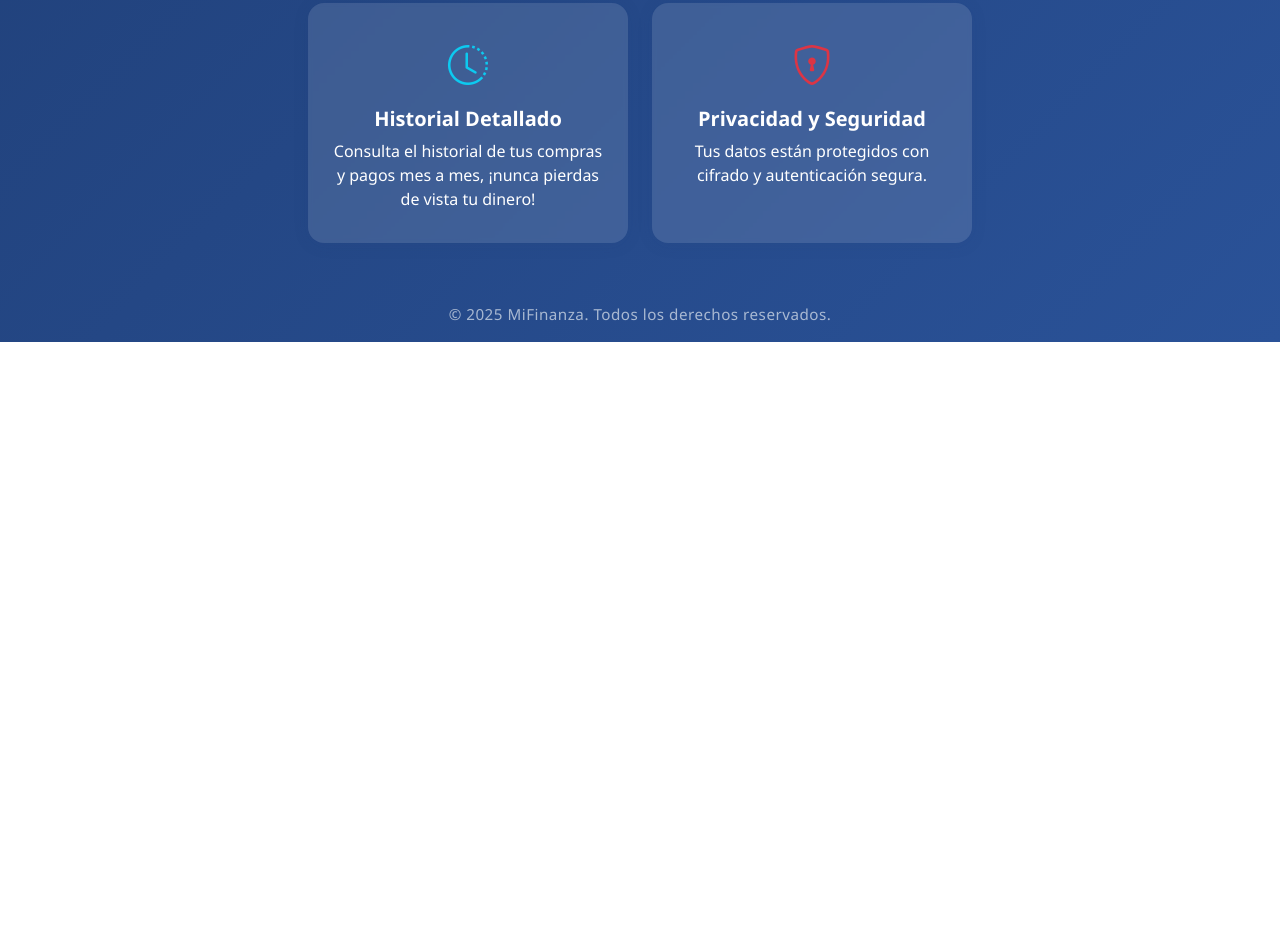
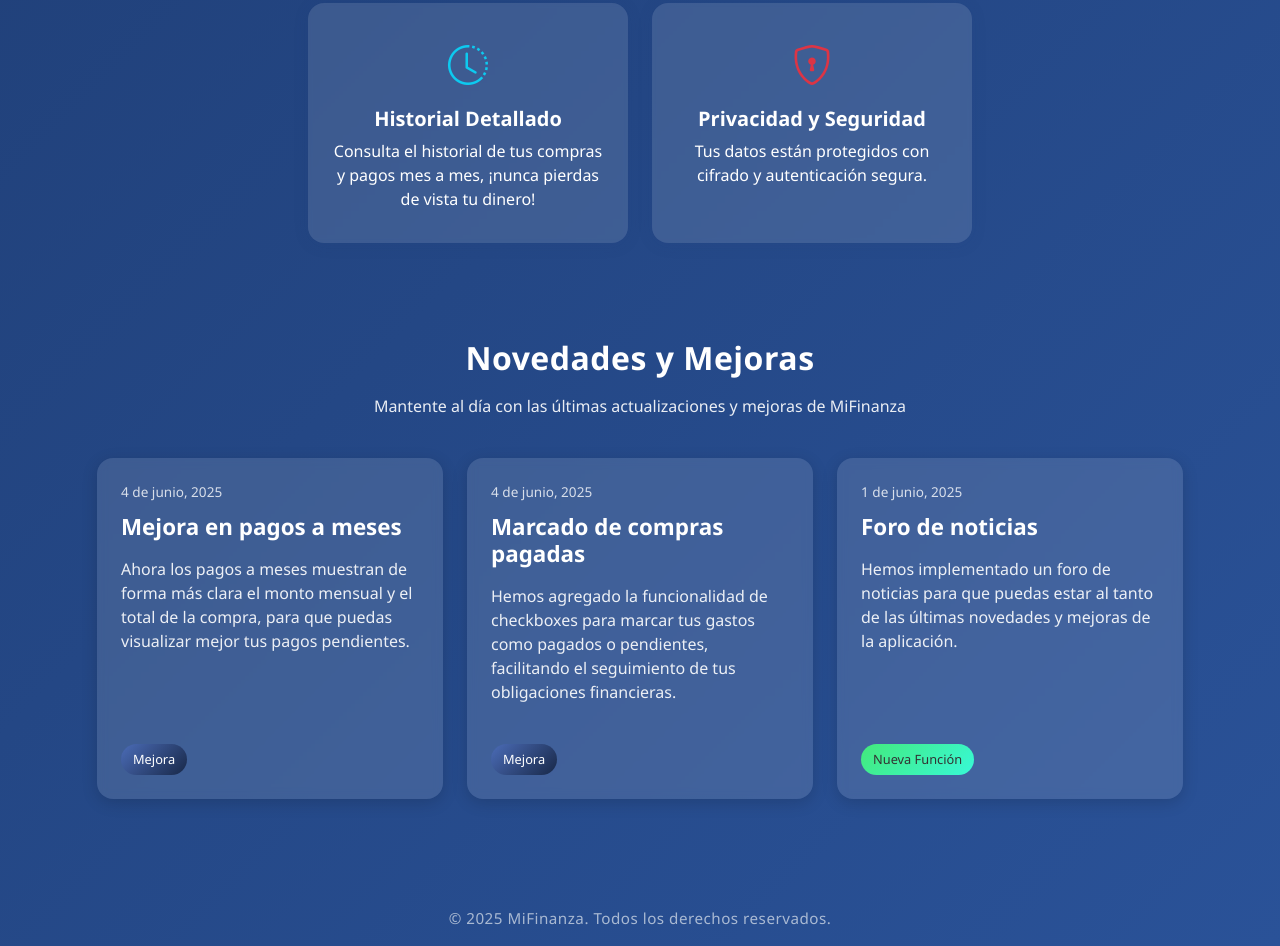
Before and after one commit to MarcoHuitron/MiFinanza, a website: page public/index.html in a window 1280 px wide. Shown: the part 746-1692 px from the top of the page. Before the commit the page ends 1088 px from the top, so only its background shows below. Drawn offline with nearby package versions, Linux system fonts and the light colour scheme.

Commit message:
v1.5
foro y carga

```diff
--- a/public/css/index.css
+++ b/public/css/index.css
@@ -115,6 +115,97 @@ body {
   letter-spacing: 0.5px;
 }
 
+/* News Forum Styles - Updated Design */
+.news-forum {
+  padding: 3rem 0;
+  text-align: center;
+}
+
+.news-forum h2 {
+  margin-bottom: 1rem;
+  font-weight: 700;
+  letter-spacing: 0.5px;
+}
+
+.news-forum p {
+  margin-bottom: 2.5rem;
+  opacity: 0.9;
+}
+
+.news-container {
+  display: grid;
+  grid-template-columns: repeat(auto-fit, minmax(300px, 1fr));
+  gap: 24px;
+  max-width: 1200px;
+  margin: 0 auto;
+  padding: 0 15px;
+}
+
+.news-card {
+  background: rgba(255, 255, 255, 0.12);
+  border-radius: 16px;
+  padding: 24px;
+  color: #fff;
+  box-shadow: 0 4px 16px rgba(0, 0, 0, 0.15);
+  text-align: left;
+  transition: transform 0.3s, box-shadow 0.3s;
+  backdrop-filter: blur(5px);
+  position: relative;
+  overflow: hidden;
+  display: flex;
+  flex-direction: column;
+}
+
+.news-card:hover {
+  transform: translateY(-6px);
+  box-shadow: 0 8px 32px rgba(0, 0, 0, 0.25);
+  background: rgba(255, 255, 255, 0.18);
+}
+
+.news-date {
+  font-size: 0.85rem;
+  opacity: 0.8;
+  margin-bottom: 12px;
+  display: block;
+}
+
+.news-title {
+  font-size: 1.4rem;
+  font-weight: 600;
+  margin-bottom: 16px;
+  color: white;
+}
+
+.news-content {
+  flex-grow: 1;
+  margin-bottom: 20px;
+  line-height: 1.5;
+}
+
+.news-badge {
+  display: inline-block;
+  padding: 6px 12px;
+  border-radius: 30px;
+  font-size: 0.8rem;
+  font-weight: 500;
+  margin-top: auto;
+  align-self: flex-start;
+}
+
+.news-badge {
+  background: linear-gradient(135deg, #4b6cb7 0%, #182848 100%);
+}
+
+.news-badge.new-feature {
+  background: linear-gradient(135deg, #43e97b 0%, #38f9d7 100%);
+  color: #333;
+}
+
+.news-badge.bug-fix {
+  background: linear-gradient(135deg, #f6d365 0%, #fda085 100%);
+  color: #333;
+}
+
 @media (max-width: 768px) {
   .hero {
     padding: 48px 0 24px 0;
@@ -148,6 +239,34 @@ body {
   .navbar .btn {
     margin-bottom: 6px;
   }
+  .news-timeline::before {
+    left: 40px;
+  }
+
+  .news-date {
+    width: 80px;
+    font-size: 0.8rem;
+  }
+
+  .news-card {
+    margin-left: 15px;
+  }
+
+  .news-card::before {
+    left: -23px;
+  }
+  .news-container {
+    grid-template-columns: 1fr;
+    gap: 20px;
+  }
+
+  .news-card {
+    padding: 20px;
+  }
+
+  .news-title {
+    font-size: 1.2rem;
+  }
 }
 @media (max-width: 400px) {
   .hero-title {
--- a/public/index.html
+++ b/public/index.html
@@ -89,6 +89,49 @@
       </div>
     </section>
 
+    <!-- News Forum Section -->
+    <section class="news-forum my-5">
+      <div class="container">
+        <h2>Novedades y Mejoras</h2>
+        <p>Mantente al día con las últimas actualizaciones y mejoras de MiFinanza</p>
+
+        <div class="news-container">
+          <!-- News Item 1 -->
+          <div class="news-card">
+            <span class="news-date">4 de junio, 2025</span>
+            <h3 class="news-title">Mejora en pagos a meses</h3>
+            <p class="news-content">
+              Ahora los pagos a meses muestran de forma más clara el monto mensual y el total de la compra,
+              para que puedas visualizar mejor tus pagos pendientes.
+            </p>
+            <div class="news-badge">Mejora</div>
+          </div>
+
+          <!-- News Item 2 -->
+          <div class="news-card">
+            <span class="news-date">4 de junio, 2025</span>
+            <h3 class="news-title">Marcado de compras pagadas</h3>
+            <p class="news-content">
+              Hemos agregado la funcionalidad de checkboxes para marcar tus gastos como pagados o pendientes,
+              facilitando el seguimiento de tus obligaciones financieras.
+            </p>
+            <div class="news-badge">Mejora</div>
+          </div>
+
+          <!-- News Item 3 -->
+          <div class="news-card">
+            <span class="news-date">1 de junio, 2025</span>
+            <h3 class="news-title">Foro de noticias</h3>
+            <p class="news-content">
+              Hemos implementado un foro de noticias para que puedas estar al tanto de las últimas novedades
+              y mejoras de la aplicación.
+            </p>
+            <div class="news-badge new-feature">Nueva Función</div>
+          </div>
+        </div>
+      </div>
+    </section>
+
     <div class="footer">
       &copy; 2025 MiFinanza. Todos los derechos reservados.
     </div>
```
Also changed, not shown: public/css/login.css (+9 -0 lines), public/js/login.js (+24 -1 lines), public/login.html (+8 -2 lines).
